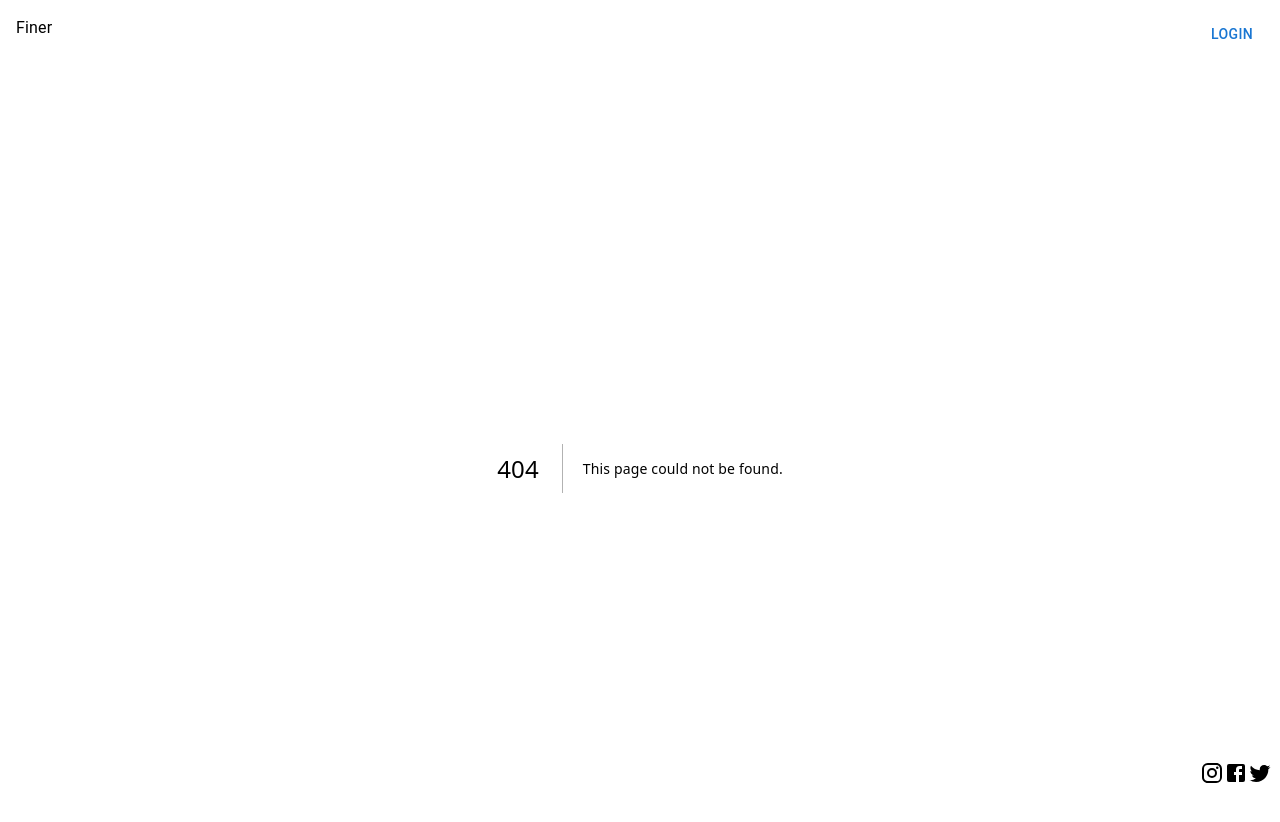
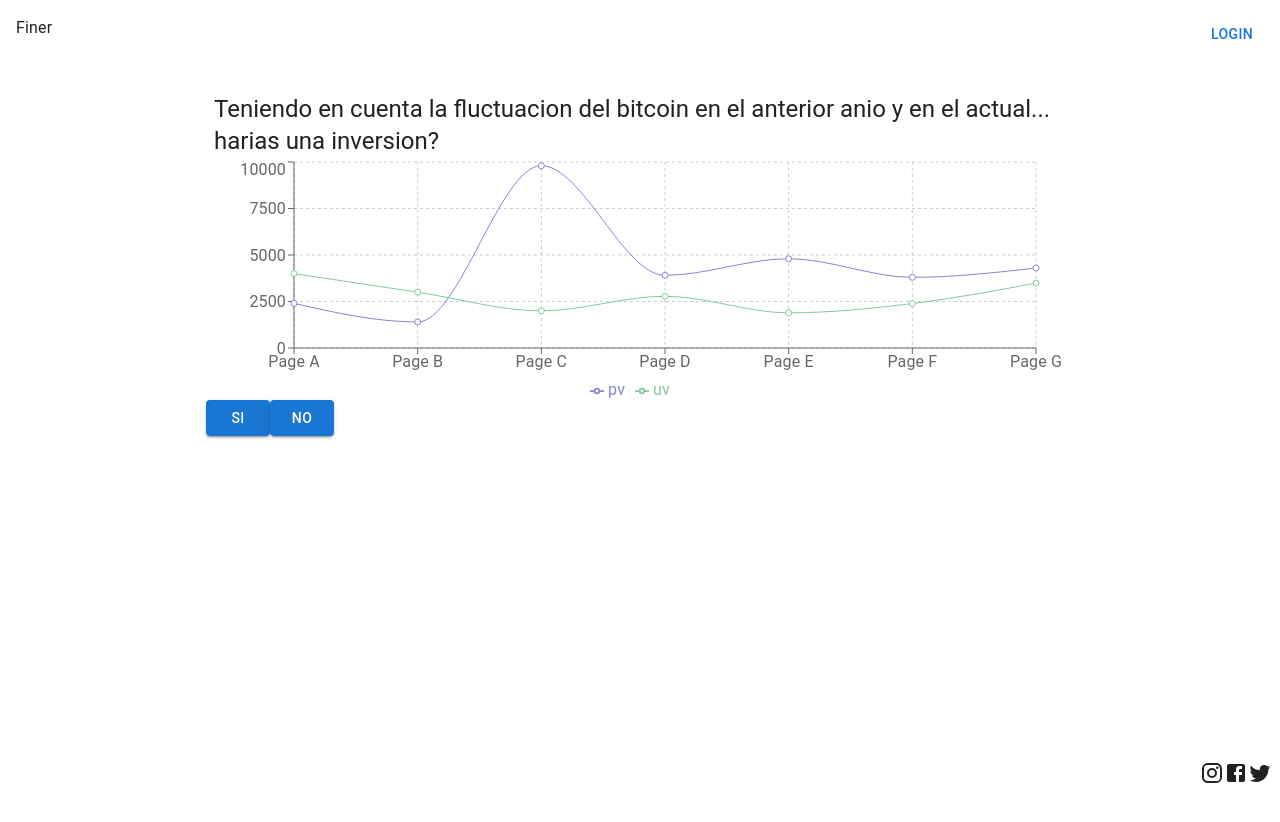
Before and after one commit to sinedie/GausianHack, a Next.js app: page /invert in a window 1280 px wide. Before the commit this address had no page. Shown: the top 822 px of the page. After the commit the page ends 800 px from the top, so only its background shows below. Built offline with nearby package versions, Linux system fonts and the light colour scheme.

Commit message:
add invert page

```diff
--- a/package.json
+++ b/package.json
@@ -19,6 +19,7 @@
     "next": "13.2.4",
     "react": "18.2.0",
     "react-dom": "18.2.0",
+    "recharts": "^2.5.0",
     "sass": "^1.60.0",
     "typescript": "5.0.2"
   }
--- /dev/null
+++ b/pages/invert.tsx
@@ -0,0 +1,134 @@
+import Alert from "@mui/material/Alert";
+import Button from "@mui/material/Button";
+import Container from "@mui/material/Container";
+import Grid from "@mui/material/Grid";
+import Typography from "@mui/material/Typography";
+import React, { PureComponent, useState } from "react";
+import {
+  LineChart,
+  Line,
+  XAxis,
+  YAxis,
+  CartesianGrid,
+  Tooltip,
+  Legend,
+  ResponsiveContainer,
+} from "recharts";
+
+const data = [
+  {
+    name: "Page A",
+    uv: 4000,
+    pv: 2400,
+    amt: 2400,
+  },
+  {
+    name: "Page B",
+    uv: 3000,
+    pv: 1398,
+    amt: 2210,
+  },
+  {
+    name: "Page C",
+    uv: 2000,
+    pv: 9800,
+    amt: 2290,
+  },
+  {
+    name: "Page D",
+    uv: 2780,
+    pv: 3908,
+    amt: 2000,
+  },
+  {
+    name: "Page E",
+    uv: 1890,
+    pv: 4800,
+    amt: 2181,
+  },
+  {
+    name: "Page F",
+    uv: 2390,
+    pv: 3800,
+    amt: 2500,
+  },
+  {
+    name: "Page G",
+    uv: 3490,
+    pv: 4300,
+    amt: 2100,
+  },
+];
+
+export default function invert() {
+  const [showError, setShowError] = useState(false);
+  const [showGood, setShowGood] = useState(false);
+
+  const goodAnwser = () => {
+    setShowGood(true);
+    setShowError(false);
+  };
+
+  const badAnwser = () => {
+    setShowError(true);
+    setShowGood(false);
+  };
+
+  return (
+    <Container
+      maxWidth={"md"}
+      sx={{ p: 3, display: "grid", placeItems: "center", height: "50vh" }}
+    >
+
+
+      <Typography variant="h5">Teniendo en cuenta la fluctuacion del bitcoin en el anterior anio y en el actual... harias una inversion?</Typography>
+
+      <ResponsiveContainer width="100%" height="100%">
+        <LineChart
+          width={500}
+          height={300}
+          data={data}
+          margin={{
+            top: 5,
+            right: 30,
+            left: 20,
+            bottom: 5,
+          }}
+        >
+          <CartesianGrid strokeDasharray="3 3" />
+          <XAxis dataKey="name" />
+          <YAxis />
+          <Tooltip />
+          <Legend />
+          <Line
+            type="monotone"
+            dataKey="pv"
+            stroke="#8884d8"
+            activeDot={{ r: 8 }}
+          />
+          <Line type="monotone" dataKey="uv" stroke="#82ca9d" />
+        </LineChart>
+      </ResponsiveContainer>
+
+      <Grid container spacing={1}>
+        <Button onClick={goodAnwser} variant="contained">
+          Si
+        </Button>
+        <Button onClick={badAnwser} variant="contained">
+          No
+        </Button>
+
+        <Grid item md={12}>
+          {showGood && <Alert>Esa es la desicion correcta</Alert>}
+
+          {showError && (
+            <Alert severity="warning">
+              Podrias haberlo hecho mejor. Tenemos la siguiente informacion que
+              te puede ayudar
+            </Alert>
+          )}
+        </Grid>
+      </Grid>
+    </Container>
+  );
+}
```
Also changed, not shown: 1 other file (tests, documents, lock files or other folders).
